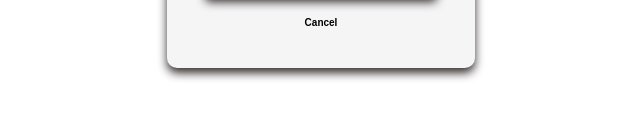
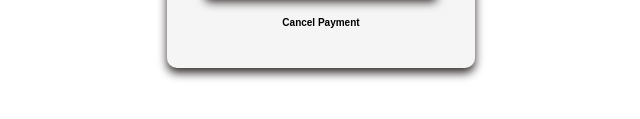
Before and after one commit to Greatnessuko/Capstone-Project, a plain HTML site: page index.html in a window 1280 px wide. Shown: the part 541-660 px from the top of the page, 319-959 px from the left. Drawn offline with Linux system fonts and the light colour scheme; files that its build step writes are made by us from their sources; files whose address does not match are found by name.

Commit message:
Update index.html

```diff
--- a/index.html
+++ b/index.html
@@ -27,7 +27,7 @@
           <a href="#">Change</a>
         </div>
         <button>Process to payment</button>
-        <p class="cancel">Cancel</p>
+        <p class="cancel">Cancel Payment</p>
       </div>
     </div>
 </body>
```
